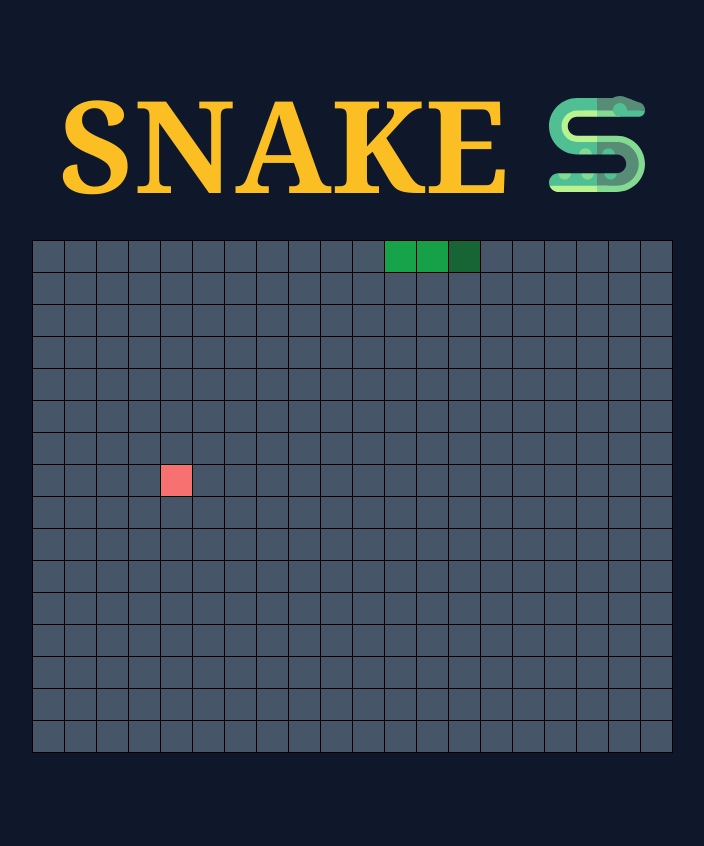
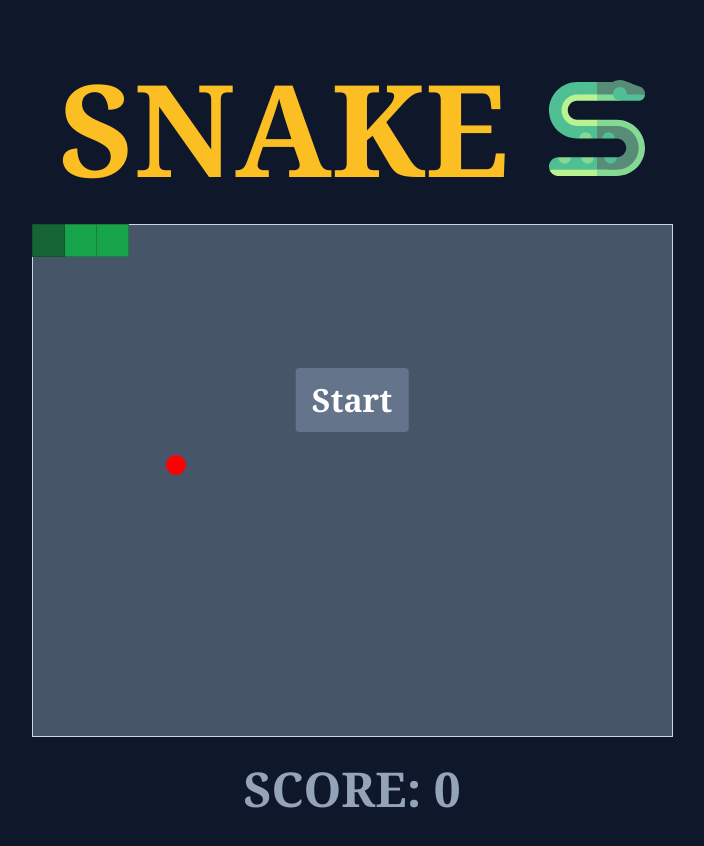
Before and after one commit to priftisk/hangman, a React (Vite) app: page /snake in a window 1280 px wide. Shown: the top 846 px of the page, without its empty margins (288-992 px from the left). Before the commit the page ends 800 px from the top, so only its background shows below. Built offline with nearby package versions, Linux system fonts and the light colour scheme.

Commit message:
Start/Restart/Pause snake game

```diff
--- a/package.json
+++ b/package.json
@@ -10,8 +10,6 @@
     "preview": "vite preview"
   },
   "dependencies": {
-    "@pixi/react": "^7.1.2",
-    "pixi.js": "^7.4.2",
     "react": "^18.3.1",
     "react-dom": "^18.3.1",
     "react-router-dom": "^6.26.1"
--- a/src/components/snake/Cell.jsx
+++ b/src/components/snake/Cell.jsx
@@ -16,17 +16,23 @@ export default function Cell({ snake, rowIdx, colIdx, targetPos }) {
   }, [targetPos, colIdx, rowIdx]);
   return (
     <td
-      className={`border border-black cursor-move w-8 h-8 transition-all duration-100 ${
+      className={`w-8 h-8 ${
         hasSnake
           ? isHead
-            ? "bg-green-800"
-            : "bg-green-600"
-          : hasTarget
-          ? "bg-red-400"
+            ? "bg-green-800 border border-green-900"
+            : "bg-green-600 border border-green-700"
           : "bg-slate-600"
       }`}
-      key={`${rowIdx}${colIdx}`}
-    ></td>
+      key={`${rowIdx}-${colIdx}`}
+    >
+      {hasTarget && (
+        <div className="flex items-center justify-center">
+          <svg height="20" width="20">
+            <circle r="10" cx="10" cy="10" fill="red" />
+          </svg>
+        </div>
+      )}
+    </td>
   );
 }
 
--- a/src/helper/snake.jsx
+++ b/src/helper/snake.jsx
@@ -49,3 +49,7 @@ export function moveSnake(setSnake, direction, cells) {
     return newPos;
   });
 }
+
+export function SnakeInit(){
+  return Array.from({ length: SNAKE_LENGTH }, (v, i) => ({ row: 0, col: i }))
+}
--- a/src/pages/HomePage.jsx
+++ b/src/pages/HomePage.jsx
@@ -21,7 +21,7 @@ export default function HomePage() {
             </Link>
           </div>
           <hr className="w-full" />
-          <div className="animate-slideinright hover:scale-110 duration-500">
+          <div className="animate-slideinleft hover:scale-110 duration-500">
             <Link to={"minefield"}>
               <MineFieldLogo />
             </Link>
--- a/src/pages/SnakePage.jsx
+++ b/src/pages/SnakePage.jsx
@@ -5,24 +5,28 @@ import {
   GridInit,
   moveSnake,
   ROWS,
-  SNAKE_LENGTH,
+  SnakeInit,
   updateTargetPos,
 } from "../helper/snake";
 import Cell from "../components/snake/Cell";
 import SnakeLogo from "../components/snake/SnakeLogo";
+
 export default function SnakePage() {
   const [cells, setCells] = useState(GridInit());
-  const [snake, setSnake] = useState(
-    Array.from({ length: SNAKE_LENGTH }, (v, i) => ({ row: 0, col: i }))
-  );
+  const [score, setScore] = useState(0);
+  const [snake, setSnake] = useState(SnakeInit());
   const [direction, setDirection] = useState({ row: 0, col: 1 }); // Moving right initially
   const [targetPos, setTargetPos] = useState({
     row: parseInt(Math.random() * ROWS),
     col: parseInt(Math.random() * COLS),
   });
+  const [isPlaying, setIsPlaying] = useState(false);
+  const [lost, setLost] = useState(false);
+
+  // Handle key press for snake direction
   useEffect(() => {
-    // Add event listener for keypress to change snake direction
     const handleKeyPress = (event) => {
+      if (!isPlaying) return; // Don't handle keypress if game is not playing
       switch (event.key) {
         case "ArrowUp":
           if (direction.row === 0) setDirection({ row: -1, col: 0 });
@@ -45,24 +49,70 @@ export default function SnakePage() {
     return () => {
       window.removeEventListener("keydown", handleKeyPress);
     };
-  }, [direction]);
+  }, [direction, isPlaying]);
+
+  // Snake movement interval
+  useEffect(() => {
+    if (!isPlaying) return; // No movement if game is not playing
+
+    const tick = setInterval(() => {
+      moveSnake(setSnake, direction, cells);
+    }, 100);
+
+    return () => clearInterval(tick);
+  }, [direction, cells, isPlaying]);
+
+  // Check for target collision
+  useEffect(() => {
+    if (snake[0].col === targetPos.col && snake[0].row === targetPos.row) {
+      //Check if head is on target
+      updateTargetPos(setTargetPos);
+      addSegmentToSnake(setSnake);
+      setScore((prev) => prev + 1);
+    }
+    setLost(
+      //Check if snake head has touched its body
+      snake
+        .slice(1)
+        .findIndex(
+          (item) => item.col === snake[0].col && item.row === snake[0].row
+        ) !== -1
+    );
+  }, [snake, setTargetPos, targetPos, setLost]);
+
+  const toggleGame = () => {
+    setIsPlaying((prev) => !prev);
+  };
+
+  const handleRestart = () => {
+    setLost(false);
+    setSnake(SnakeInit());
+    setDirection({ row: 0, col: 1 });
+    setTargetPos({
+      row: parseInt(Math.random() * ROWS),
+      col: parseInt(Math.random() * COLS),
+    });
+    setIsPlaying(false);
+  };
 
   useEffect(() => {
-    const tick = setInterval(() => {
-      moveSnake(setSnake, direction, cells);
-    }, 150);
-
-    return () => clearInterval(tick);
-  }, [direction, cells]);
-
-  useEffect(() => {
-    if (snake[0].col === targetPos.col && snake[0].row === targetPos.row) {
-      updateTargetPos(setTargetPos);
-      addSegmentToSnake(setSnake);
-    }
-  }, [snake, setTargetPos, targetPos]);
+    if (lost) setIsPlaying(false);
+  }, [lost]);
 
   return (
+    <>
+      <div
+        className={`absolute top-1/2 left-1/2 -translate-x-1/2 -translate-y-1/2 ${
+          isPlaying ? "hidden" : "visible"
+        }`}
+      >
+        <button
+          className="bg-slate-500 text-white py-2 px-4 rounded font-serif font-bold text-[2rem]"
+          onClick={!isPlaying ? toggleGame : handleRestart}
+        >
+          {isPlaying ? "Restart" : "Start"}
+        </button>
+      </div>
       <div className="flex flex-col items-center justify-center">
         <SnakeLogo />
         <table className="min-w-1/2 table-auto border-collapse border border-gray-300">
@@ -82,6 +132,10 @@ export default function SnakePage() {
             ))}
           </tbody>
         </table>
+        <span className="text-slate-400 text-[3rem] mt-4 font-bold font-serif">
+          SCORE: {score}
+        </span>
       </div>
+    </>
   );
 }
```
Also changed, not shown: 1 other file (tests, documents, lock files or other folders). Lines whose indentation alone changed are shown as unchanged.
